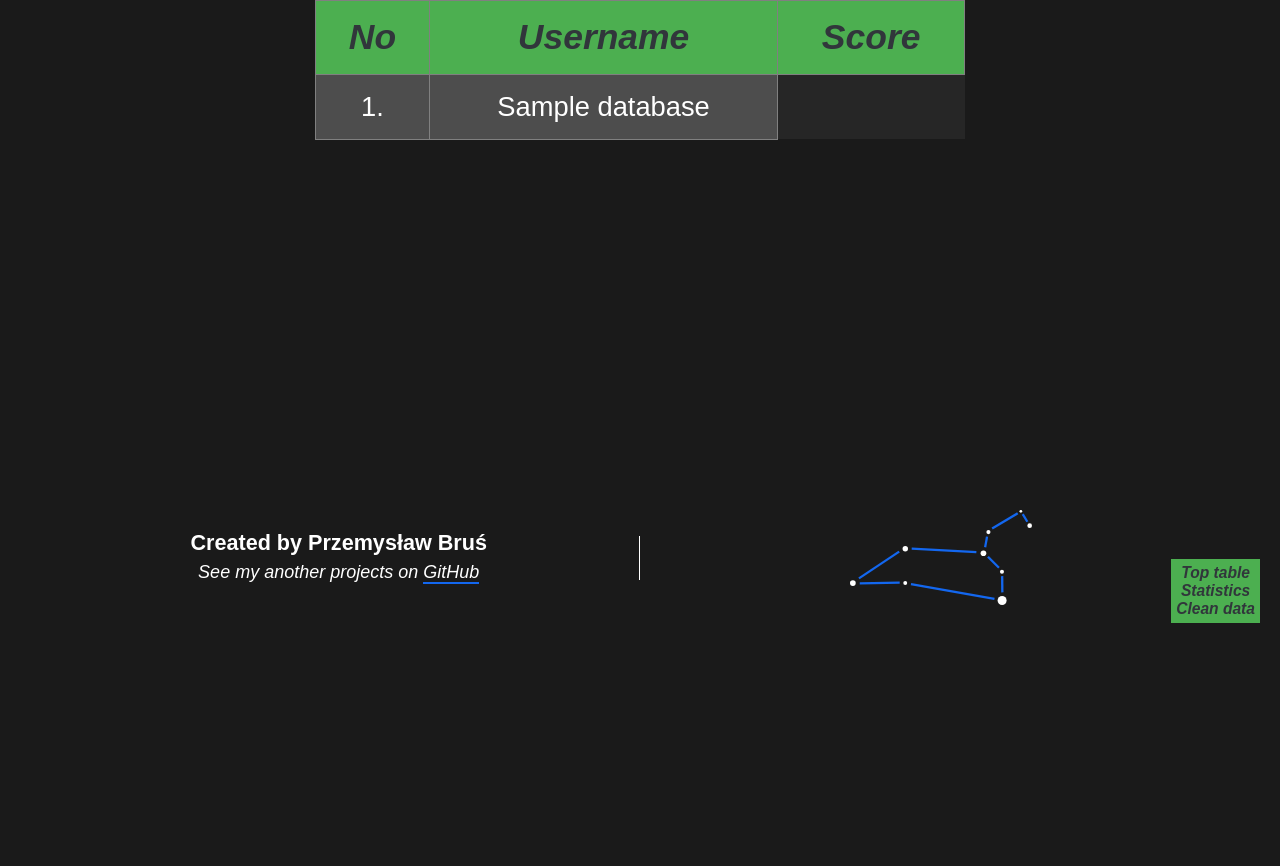
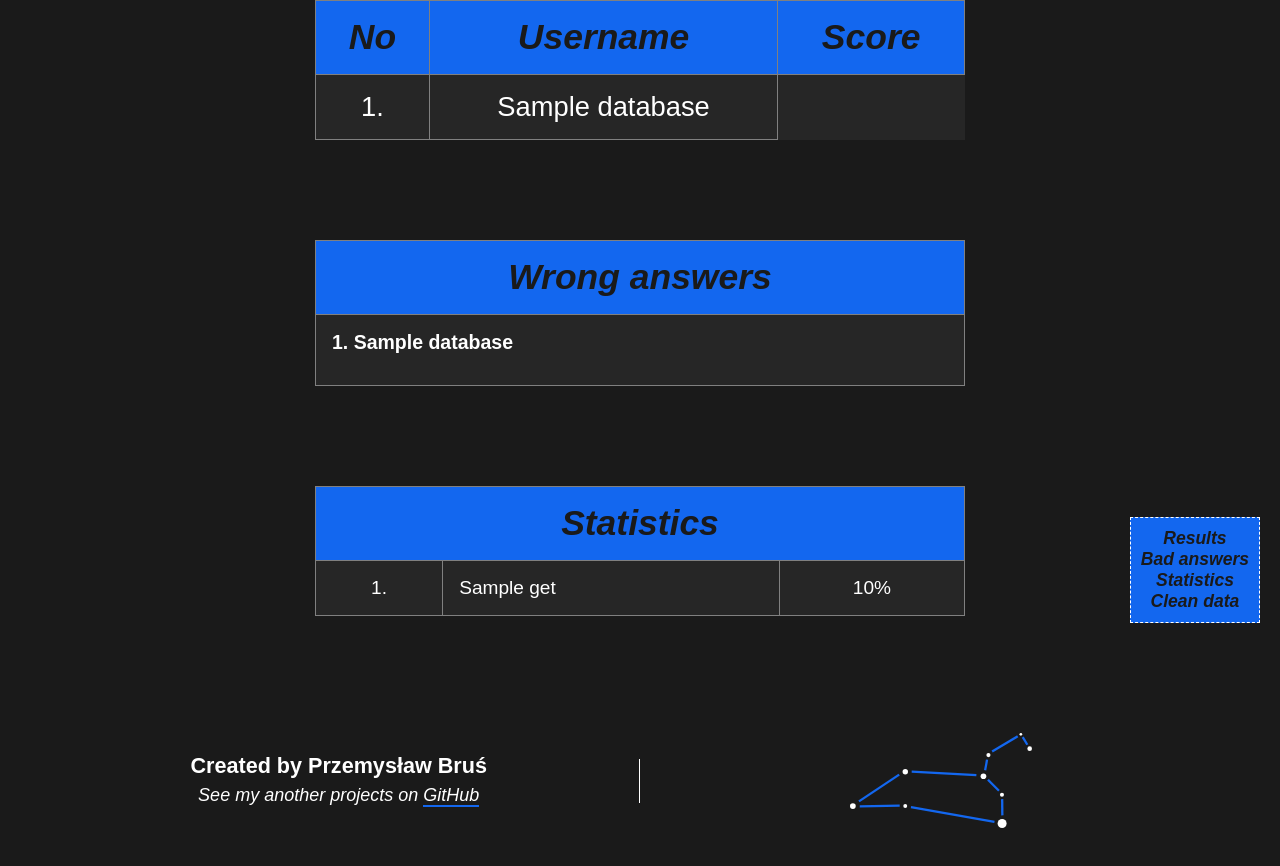
Before and after one commit to pbrus/astro-quiz, a PHP site: template templates/admin.html.twig in a window 1280 px wide. Shown: the part 157-1023 px from the top of the page. Before the commit the page ends 780 px from the top, so only its background shows below. Run offline with PHP 8.4, Linux system fonts and the light colour scheme; the template is opened without the code that fills it: most values are stand-ins (such as "Sample title", 1, 10 or a date in 2020); some libraries are stand-ins or nearby versions.

Commit message:
Add tables in admin panel

```diff
--- a/css/admin.css
+++ b/css/admin.css
@@ -24,18 +24,34 @@
 
 .ul-nav
 {
-  font-size: 0.4em;
-  padding: 5px;
-  color: #31363b;
+  font-size: 0.45em;
+  padding: 10px;
   font-weight: bold;
   font-style: italic;
-  background: #4caf50;
+  background: #1367ef;
   position: fixed;
   bottom: 20px;
   right: 20px;
+  border: 1px dashed #ffffff;
 }
 
-.table-results
+.ul-nav a
+{
+  color: #1a1a1a;
+  text-decoration: none;
+}
+
+.ul-nav a:visited
+{
+  color: #1a1a1a;
+}
+
+.ul-nav li:hover a
+{
+  color: #000000;
+}
+
+.table-results, .table-wrong-answers, .table-statistics
 {
   font-size: 0.7em;
   width: 650px;
@@ -49,11 +65,11 @@ thead tr
   font-size: 1.3em;
   font-style: italic;
   font-weight: bold;
-  color: #31363b;
-  background-color: #4caf50;
+  color: #1a1a1a;
+  background-color: #1367ef;
 }
 
-tbody tr:nth-child(4n+1), tbody tr:nth-child(4n+2)
+tbody tr:nth-child(2n)
 {
   background: #4d4d4d;
 }
@@ -62,6 +78,18 @@ td, th
 {
   border: 1px solid gray;
   padding: 1.0rem;
+}
+
+.table-wrong-answers, .table-statistics
+{
+  margin-top: 100px;
+  margin-bottom: 100px;
+}
+
+.table-wrong-answers span
+{
+  font-weight: bold;
+  font-size: 1.3em;
 }
 
 .wrong-answers
@@ -87,3 +115,13 @@ td, th
 {
   display: none;
 }
+
+.statistics-row
+{
+  font-size: 0.7em;
+}
+
+.statistics-question
+{
+  text-align: left;
+}
--- a/templates/admin.html.twig
+++ b/templates/admin.html.twig
@@ -20,13 +20,14 @@
                 {% endif %}
             {% else %}
             <nav>
-                <ul class="ul-nav">
-                    <li>Top table</li>
-                    <li>Statistics</li>
-                    <li>Clean data</li>
+                <ul id="navig" class="ul-nav">
+                    <li><a href="#table-results">Results</a></li>
+                    <li><a href="#table-wrong-answers">Bad answers</a></li>
+                    <li><a href="#table-statistics">Statistics</a></li>
+                    <li><a href="#">Clean data</a></li>
                 </ul>
             </nav>
-            <table class="table-results">
+            <table class="table-results" id="table-results">
                 <thead>
                     <tr><th>No</th><th>Username</th><th>Score</th></tr>
                 </thead>
@@ -40,9 +41,22 @@
                         {% endif %}
                     {% endfor %}
                 </tr>
+                {% endfor %}
+                </tbody>
+            </table>
+            <table class="table-wrong-answers" id="table-wrong-answers">
+                <thead>
+                    <tr><th>Wrong answers</th></tr>
+                </thead>
+                <tbody>
+                {% for keyUserData, userData in database %}
                 <tr>
-                    <td colspan="3" class="wrong-answers">
-                    Wrong answers to the questions:
+                    <td class="wrong-answers">
+                    {% for keyElement, element in userData %}
+                        {% if keyElement == 0 %}
+                            <span>{{ keyUserData + 1 }}. {{ element }}</span>
+                        {% endif %}
+                    {% endfor %}
                     <ol class="wrong-answers-list">
                         {% for keyElement, element in userData %}
                             {% if keyElement != 0 and keyElement != userData|length - 1 %}
@@ -57,6 +71,20 @@
                 {% endfor %}
                 </tbody>
             </table>
+            <table class="table-statistics" id="table-statistics">
+                <thead>
+                    <tr><th colspan="3">Statistics</th></tr>
+                </thead>
+                <tbody>
+                {% for key, question in allQuestions %}
+                <tr class="statistics-row">
+                    <td>{{ key + 1 }}.</td>
+                    <td class="statistics-question">{{ question.get }}</td>
+                    <td>10%</td>
+                </tr>
+                {% endfor %}
+                </tbody>
+            </table>
             {% endif %}
         </main>
     </div>
@@ -65,7 +93,6 @@
     <script>
 
         $(document).ready(function(){
-            $(".wrong-answers").addClass("hide-wrong-answers");
         });
 
     </script>
```
Also changed, not shown: templates/finish.html.twig (indentation only).
